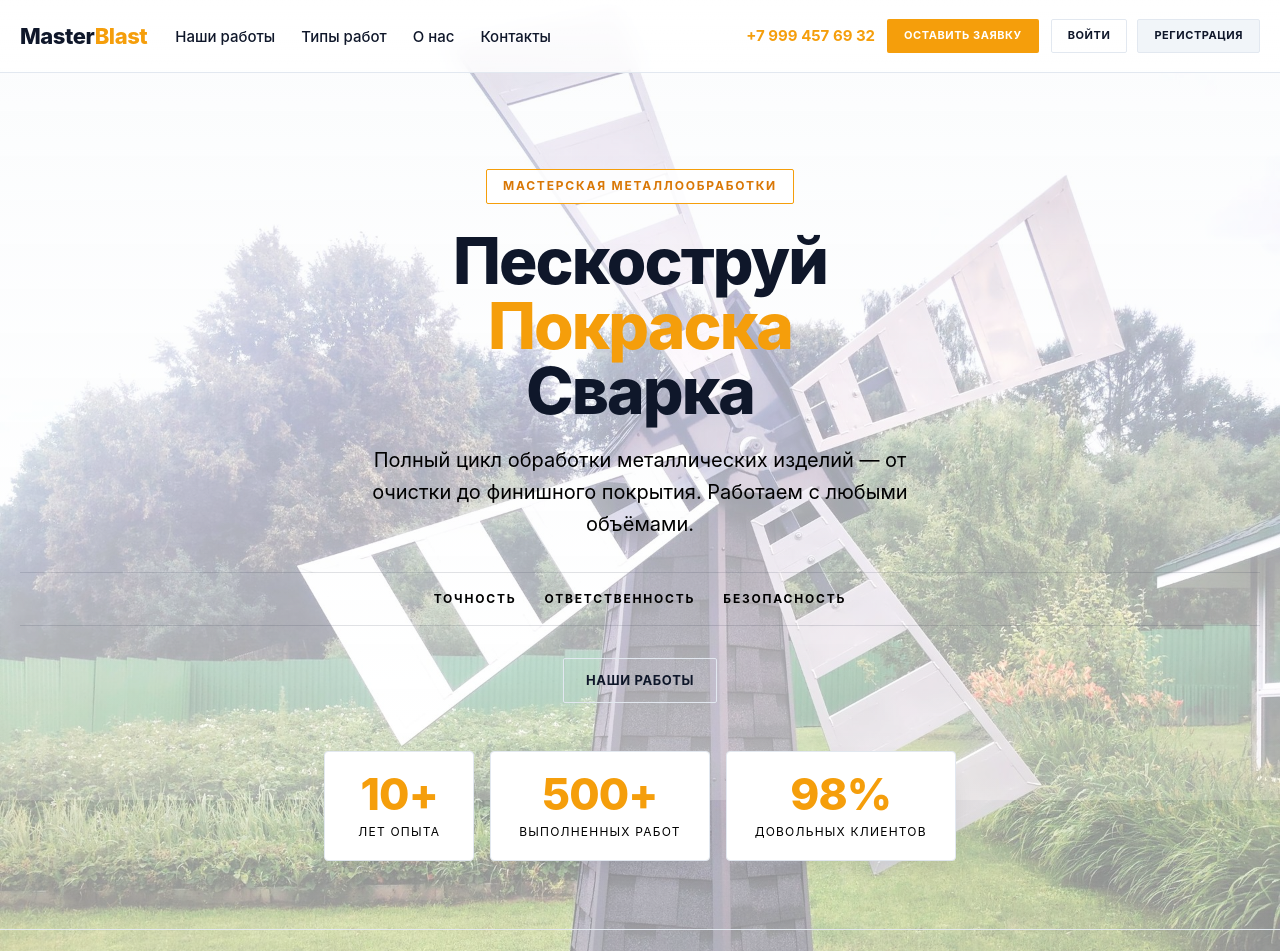
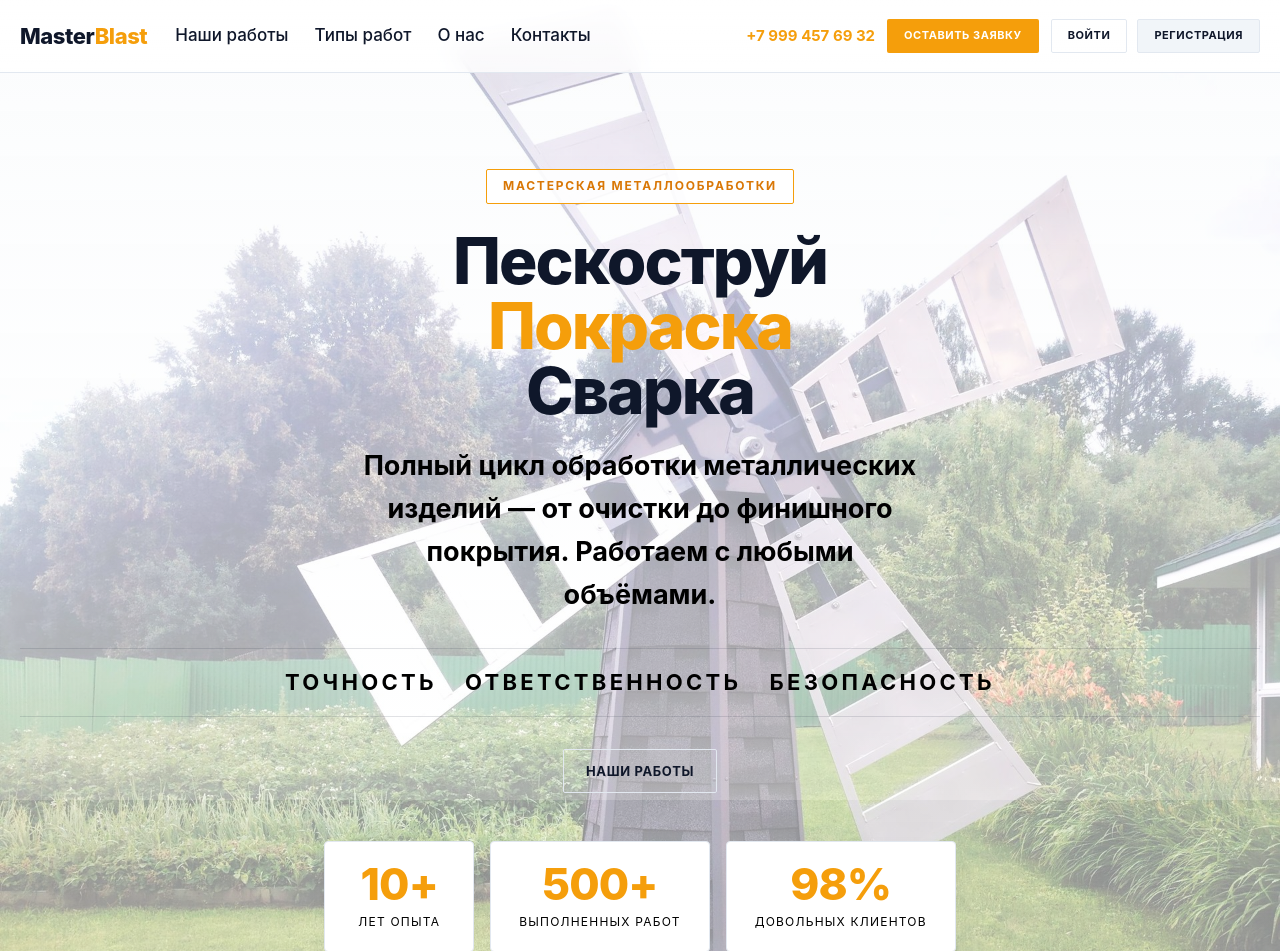
Before and after one commit to glushman-bit/Master_send, a Django app: page / in a window 1280 px wide. Shown: the top 951 px of the page. Run offline with Django 5.2, Linux system fonts and the light colour scheme; data that the repository does not hold is empty.

Commit message:
Небольшие изменения стилей

```diff
--- a/static/css/style.css
+++ b/static/css/style.css
@@ -70,7 +70,7 @@ img { max-width: 100%; display: block; }
 .logo span { color: var(--accent); }
 .logo:hover { text-decoration: none; }
 .main-nav { display: flex; gap: 26px; }
-.main-nav a { font-size: 15px; font-weight: 500; color: var(--text); transition: color 0.15s; }
+.main-nav a { font-size: 17px; font-weight: 500; color: var(--text); transition: color 0.15s; }
 .main-nav a:hover { color: var(--accent); text-decoration: none; }
 .header-phone { color: var(--accent); font-weight: 700; font-size: 15px; white-space: nowrap; }
 .header-phone:hover { color: var(--accent-hover); text-decoration: none; }
@@ -184,7 +184,7 @@ img { max-width: 100%; display: block; }
     letter-spacing: -0.03em; line-height: 1.02;
     margin: 0 0 20px;
 }
-.hero-subtitle { max-width: 560px; margin: 0 auto 32px; color: var(--text-muted); font-size: 20px; line-height: 1.6; }
+.hero-subtitle { max-width: 560px; margin: 0 auto 32px; color: var(--text-muted); font-size: 27px; line-height: 1.6; }
 .hero-actions { display: flex; gap: 14px; justify-content: center; flex-wrap: wrap; }
 .hero-label {
     display: inline-block;
@@ -210,7 +210,7 @@ img { max-width: 100%; display: block; }
     border-bottom: 1px solid rgba(15, 23, 42, 0.12);
 }
 .hero-values span {
-    font-size: 12px; font-weight: 700;
+    font-size: 22px; font-weight: 700;
     letter-spacing: 0.15em; text-transform: uppercase;
     color: var(--text-muted);
 }
--- a/templates/core/home.html
+++ b/templates/core/home.html
@@ -6,7 +6,9 @@
     <div class="container">
         <div class="hero-label">Мастерская металлообработки</div>
         <h1 class="hero-title">Пескоструй<br><span>Покраска</span><br>Сварка</h1>
-        <p class="hero-subtitle">Полный цикл обработки металлических изделий — от очистки до финишного покрытия. Работаем с любыми объёмами.</p>
+        <h6
+            class="hero-subtitle">Полный цикл обработки металлических изделий — от очистки до финишного покрытия. Работаем с любыми объёмами.
+        </h6>
         <div class="hero-values">
             <span>Точность</span>
             <span>Ответственность</span>
```
